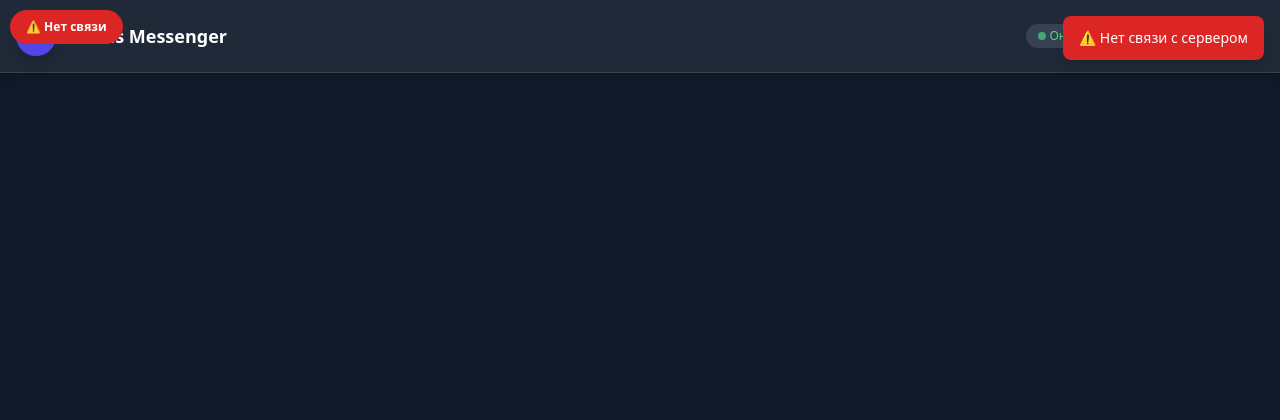
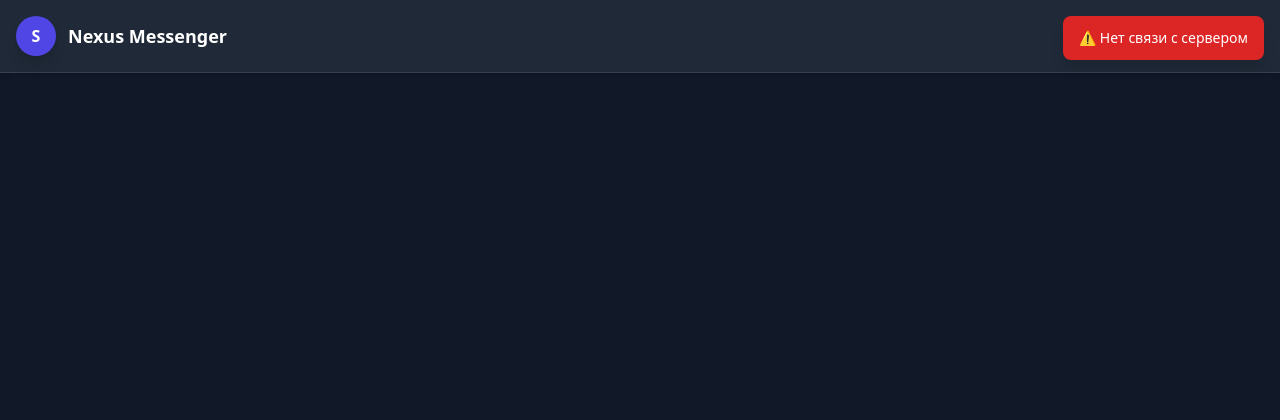
Before and after one commit to MaloDelMonstro/Nexus_massenger, a Flask app: template templates/chat.html in a window 1280 px wide. Shown: the top 420 px of the page. Run offline with Flask 3, Linux system fonts and the light colour scheme; the template is opened without the code that fills it, so the values that code supplies are empty; the visitor is signed in with stand-in values (Sample User, id 1); parts of the project's set-up code (start-up, migrations or seed data) failed here and were passed over; some libraries are stand-ins or nearby versions.

Commit message:
hotfix pre-alpha 0.0.3

```diff
--- a/templates/chat.html
+++ b/templates/chat.html
@@ -7,11 +7,7 @@
     <script src="https://cdn.tailwindcss.com"></script>
     <script src="https://cdnjs.cloudflare.com/ajax/libs/socket.io/4.0.1/socket.io.js"></script>
 
-    <!-- =====================================================================
-         СТИЛИ (CSS)
-         ===================================================================== -->
     <style>
-        /* Custom Scrollbar — кастомная полоса прокрутки */
         .custom-scroll::-webkit-scrollbar {
             width: 6px;
         }
@@ -26,7 +22,6 @@
             background-color: #6b7280;
         }
 
-        /* Animations — анимации появления сообщений */
         .message-enter {
             animation: slideUp 0.3s cubic-bezier(0.16, 1, 0.3, 1) forwards;
             opacity: 0;
@@ -39,7 +34,6 @@
             }
         }
 
-        /* Message group hover effects — кнопки при наведении */
         .message-group:hover .message-actions {
             opacity: 1;
             transform: translateY(0);
@@ -50,7 +44,6 @@
             transform: translateY(-5px);
         }
 
-        /* Edited badge — пометка "изменено" */
         .edited-badge {
             font-style: italic;
             opacity: 0.7;
@@ -58,7 +51,6 @@
             margin-left: 5px;
         }
 
-        /* Delete animation — анимация удаления */
         .message-deleting {
             animation: deleteSlide 0.3s ease forwards;
         }
@@ -72,7 +64,6 @@
             }
         }
 
-        /* Toast notifications — всплывающие уведомления */
         .toast-enter {
             animation: toastSlide 0.3s ease forwards;
         }
@@ -100,7 +91,6 @@
             }
         }
 
-        /* Mobile responsive — адаптивность для мобильных */
         @media (max-width: 768px) {
             .message-actions {
                 opacity: 1;
@@ -114,12 +104,10 @@
             }
         }
 
-        /* Input focus effects — эффекты фокуса для поля ввода */
         #message-input:focus {
             box-shadow: 0 0 0 3px rgba(99, 102, 241, 0.3);
         }
 
-        /* Button hover effects — эффекты наведения на кнопки */
         button:hover {
             transform: scale(1.05);
         }
@@ -127,18 +115,15 @@
             transform: scale(0.95);
         }
 
-        /* Link hover effects — эффекты наведения на ссылки */
         a:hover {
             text-decoration: underline;
         }
 
-        /* Loading state — состояние загрузки */
         .loading {
             pointer-events: none;
             opacity: 0.7;
         }
 
-        /* Connection status — статус подключения */
         .connection-status {
             position: fixed;
             top: 10px;
@@ -150,17 +135,10 @@
             z-index: 100;
         }
 
-        .connection-status.disconnected {
-            background: #dc2626;
-            color: white;
-        }
     </style>
 </head>
 <body class="bg-gray-900 text-white h-screen flex flex-col">
 
-    <!-- =====================================================================
-         ШАПКА (HEADER)
-         ===================================================================== -->
     <header class="bg-gray-800 p-4 shadow-md flex justify-between items-center border-b border-gray-700">
         <div class="flex items-center gap-3">
             <a href="/profile" class="w-10 h-10 rounded-full bg-indigo-600 flex items-center justify-center font-bold shadow-lg hover:ring-2 hover:ring-indigo-400 transition">
@@ -171,32 +149,21 @@
             </div>
         </div>
 
-        <!-- ✅ СТАТУС ПЕРЕНЕСЕН ВПРАВО -->
         <div class="flex items-center gap-4">
-            <span class="text-xs text-green-400 flex items-center gap-1 bg-gray-700 px-3 py-1 rounded-full">
-                <span class="w-2 h-2 bg-green-400 rounded-full animate-pulse"></span>
-                Онлайн
-            </span>
             <span class="text-sm text-gray-400 hidden md:block">{{ current_user.username }}</span>
             <a href="/logout" class="text-sm bg-gray-700 hover:bg-gray-600 px-4 py-2 rounded-lg transition">Выйти</a>
         </div>
     </header>
 
-    <!-- =====================================================================
-         ОБЛАСТЬ СООБЩЕНИЙ (MESSAGES CONTAINER)
-         ===================================================================== -->
     <main id="messages-container" class="flex-1 overflow-y-auto p-4 space-y-3 custom-scroll">
-        <!-- Сообщения из базы данных -->
         {% for msg in messages %}
             <div class="flex flex-col {{ 'items-end' if msg.user_id == current_user.id else 'items-start' }} message-group"
                  data-message-id="{{ msg.id }}">
                 <div class="max-w-[80%] md:max-w-[70%] p-3 rounded-lg {{ 'bg-indigo-600' if msg.user_id == current_user.id else 'bg-gray-700' }} relative shadow-md">
-                    <!-- Текст сообщения -->
                     <p class="text-sm message-content break-words">
                         {{ msg.content | e | replace('\n', '<br>') | safe }}
                     </p>
 
-                    <!-- Кнопки редактирования/удаления (только для своих сообщений) -->
                     {% if msg.user_id == current_user.id %}
                     <div class="message-actions absolute -top-3 -right-3 flex gap-1 bg-gray-800 rounded-lg p-1 shadow-lg">
                         <button onclick="editMessage({{ msg.id }})"
@@ -208,7 +175,6 @@
                     </div>
                     {% endif %}
                 </div>
-                <!-- Информация об авторе и времени (ссылка на профиль) -->
                 <a href="/profile/{{ msg.user_id }}"
                    class="text-xs text-gray-500 mt-1 px-1 hover:text-indigo-400 transition">
                     {{ msg.user.username }} • {{ msg.timestamp.strftime('%H:%M') }}
@@ -217,16 +183,7 @@
         {% endfor %}
     </main>
 
-    <!-- =====================================================================
-         ВВОД СООБЩЕНИЯ (INPUT AREA)
-         ===================================================================== -->
     <footer class="bg-gray-800 p-4 border-t border-gray-700">
-        <!--
-             ТРИ ЗАЩИТЫ ОТ ПЕРЕЗАГРУЗКИ СТРАНИЦЫ:
-             1. action="javascript:void(0)" — если JS отключён
-             2. onsubmit="return false;" — HTML-уровень блокировки
-             3. e.preventDefault() — JavaScript-уровень блокировки
-        -->
         <form id="chat-form" action="javascript:void(0)" onsubmit="return false;">
             <div class="flex gap-2 max-w-4xl mx-auto">
                 <input type="text"
@@ -247,26 +204,11 @@
         </p>
     </footer>
 
-    <!-- =====================================================================
-         УВЕДОМЛЕНИЯ (TOAST CONTAINER)
-         ===================================================================== -->
     <div id="toast-container" class="fixed top-4 right-4 z-50 space-y-2"></div>
 
-    <!-- =====================================================================
-         СТАТУС ПОДКЛЮЧЕНИЯ (CONNECTION STATUS)
-         ===================================================================== -->
-    <div id="connection-status" class="connection-status disconnected">
-        ⚠ Нет связи
-    </div>
-
-        <!-- =====================================================================
-         SOCKETIO ИНИЦИАЛИЗАЦИЯ (ПЕРВЫЙ СКРИПТ - ГЛОБАЛЬНЫЙ)
-         ===================================================================== -->
     <script>
-        // Глобальная переменная SocketIO
         const socket = io();
 
-        // Статус подключения
         let connectionStatusEl = null;
 
         socket.on('connect', () => {
@@ -303,17 +245,9 @@
         });
     </script>
 
-    <!-- =====================================================================
-         ОСНОВНОЙ СКРИПТ (JAVASCRIPT)
-         ===================================================================== -->
     <script>
         console.log('🔧 Nexus Messenger initialized');
 
-        // =====================================================================
-        // ГЛОБАЛЬНЫЕ ФУНКЦИИ (доступны из HTML onclick)
-        // =====================================================================
-
-        // ✅ ГЛОБАЛЬНАЯ: Показать уведомление
         window.showToast = function(message, type = 'info') {
             console.log('🔔 Toast:', message, type);
             const toastContainer = document.getElementById('toast-container');
@@ -335,13 +269,11 @@
             }, 3000);
         };
 
-        // ✅ ГЛОБАЛЬНАЯ: Редактировать сообщение
         window.editMessage = function(messageId) {
             console.log('✏️ Запрос на редактирование:', messageId);
             socket.emit('request_edit', { message_id: messageId });
         };
 
-        // ✅ ГЛОБАЛЬНАЯ: Удалить сообщение
         window.deleteMessage = function(messageId) {
             console.log('🗑️ Запрос на удаление:', messageId);
             if (confirm('Удалить это сообщение? Это действие нельзя отменить.')) {
@@ -349,7 +281,6 @@
             }
         };
 
-        // ✅ ГЛОБАЛЬНАЯ: Экранирование HTML
         window.escapeHtml = function(text) {
             if (!text) return '';
             const div = document.createElement('div');
@@ -357,9 +288,6 @@
             return div.innerHTML.replace(/\n/g, '<br>');
         };
 
-        // =====================================================================
-        // ИНИЦИАЛИЗАЦИЯ ПОСЛЕ ЗАГРУЗКИ DOM
-        // =====================================================================
         document.addEventListener('DOMContentLoaded', function() {
             console.log('📄 DOM готов');
 
@@ -376,7 +304,6 @@
 
             container.scrollTop = container.scrollHeight;
 
-            // === ОТПРАВКА СООБЩЕНИЯ ===
             if (form) {
                 form.addEventListener('submit', function(e) {
                     e.preventDefault();
@@ -399,13 +326,11 @@
                 console.log('✅ Обработчик submit установлен');
             }
 
-            // === ПОЛУЧЕНИЕ НОВЫХ СООБЩЕНИЙ ===
             socket.on('new_message', function(data) {
                 console.log('📥 Получено сообщение:', data);
                 addMessageToDOM(data.text, data.username, data.time, data.id, data.user_id, false);
             });
 
-            // === СООБЩЕНИЕ ОТРЕДАКТИРОВАНО ===
             socket.on('message_edited', function(data) {
                 console.log('✏️ Сообщение отредактировано:', data);
                 const msgEl = document.querySelector(`[data-message-id="${data.message_id}"]`);
@@ -418,7 +343,6 @@
                 window.showToast('Сообщение изменено ✓', 'success');
             });
 
-            // === СООБЩЕНИЕ УДАЛЕНО ===
             socket.on('message_deleted', function(data) {
                 console.log('🗑️ Сообщение удалено:', data);
                 const msgEl = document.querySelector(`[data-message-id="${data.message_id}"]`);
@@ -429,7 +353,6 @@
                 window.showToast('Сообщение удалено ✓', 'success');
             });
 
-            // === РАЗРЕШЕНИЕ НА РЕДАКТИРОВАНИЕ ===
             socket.on('edit_allowed', function(data) {
                 console.log('✏️ Редактирование разрешено:', data);
                 const newContent = prompt('Редактировать сообщение:', data.content);
@@ -449,7 +372,6 @@
                 }
             });
 
-            // === РАЗРЕШЕНИЕ НА УДАЛЕНИЕ ===
             socket.on('delete_allowed', function(data) {
                 console.log('🗑️ Удаление разрешено:', data);
                 if (confirm('Удалить это сообщение?')) {
@@ -466,7 +388,6 @@
                 }
             });
 
-            // === ОШИБКИ ===
             socket.on('edit_error', function(data) { window.showToast('Ошибка: ' + data.error, 'error'); });
             socket.on('delete_error', function(data) { window.showToast('Ошибка: ' + data.error, 'error'); });
             socket.on('error', function(data) { window.showToast('Ошибка: ' + (data.message || 'Неизвестно'), 'error'); });
@@ -475,7 +396,6 @@
                 setTimeout(() => location.reload(), 2000);
             });
 
-            // === ФУНКЦИЯ ДОБАВЛЕНИЯ СООБЩЕНИЯ В DOM (локальная) ===
             function addMessageToDOM(content, username, time, messageId, userId, isEdited = false) {
                 const isMine = userId === currentUserId;
                 const msgDiv = document.createElement('div');
```
